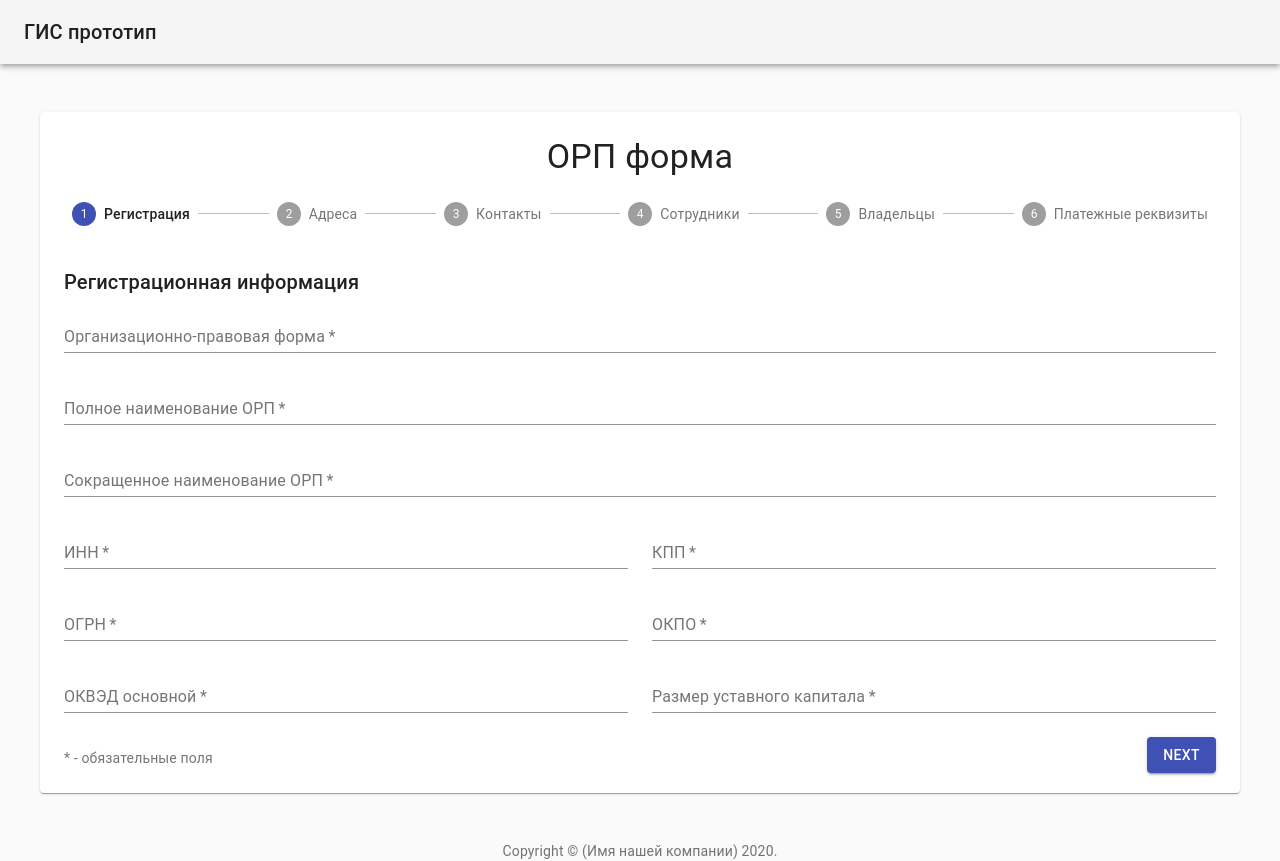
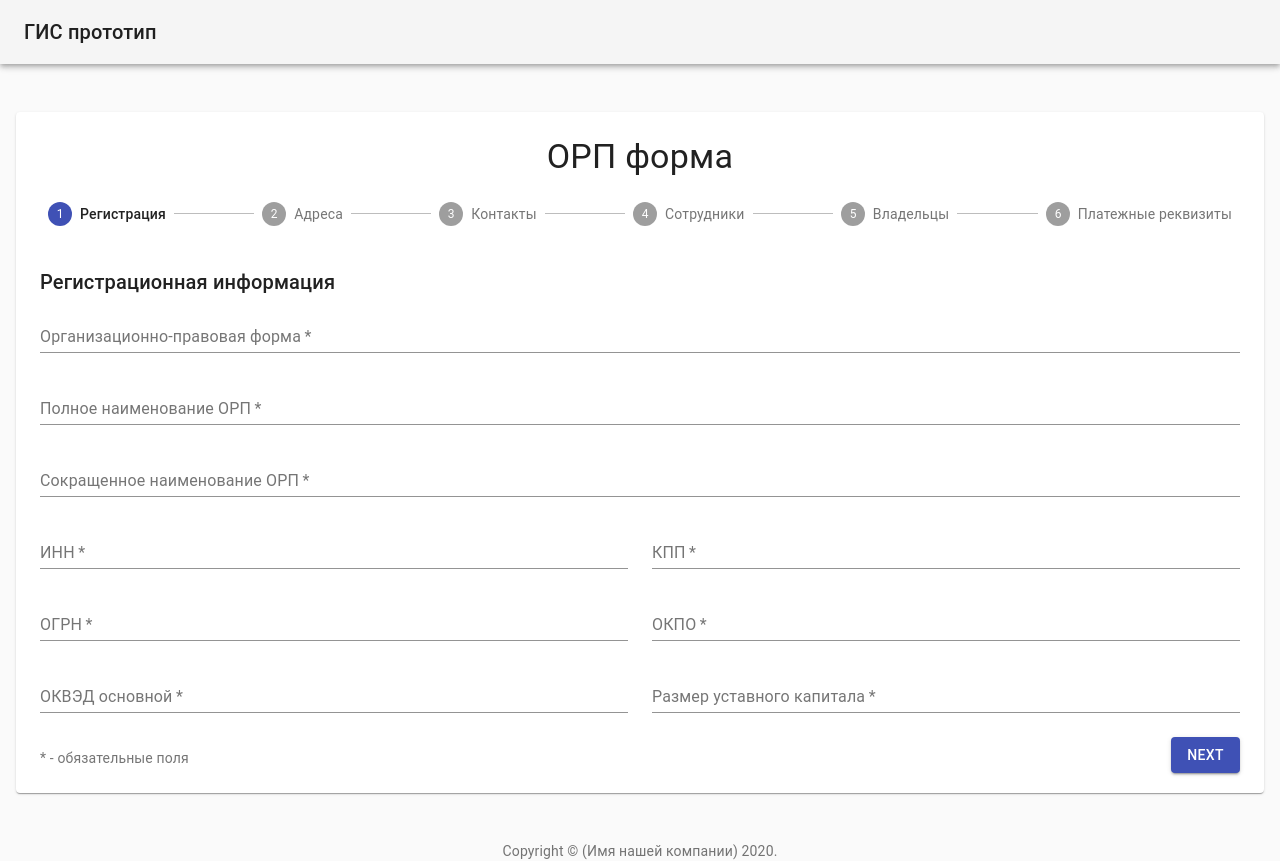
Before and after one commit to Vvtu/proto, a React (Create React App) app: page /customer-form in a window 1280 px wide. Built offline with nearby package versions, Linux system fonts and the light colour scheme.

Commit message:
fix layout

```diff
--- a/src/customerForm/CompanyRegisterInfo.tsx
+++ b/src/customerForm/CompanyRegisterInfo.tsx
@@ -10,7 +10,7 @@ export default function CompanyRegisterInfo() {
                 Регистрационная информация
       </Typography>
             <Grid container spacing={3}>
-                <Grid item xs={12} >
+                <Grid item sm={12} >
                     <TextField
                         required
                         id="legalForm"
@@ -20,7 +20,7 @@ export default function CompanyRegisterInfo() {
                         autoComplete="given-name"
                     />
                 </Grid>
-                <Grid item xs={12} >
+                <Grid item sm={12} >
                     <TextField
                         required
                         id="lastName"
@@ -30,7 +30,7 @@ export default function CompanyRegisterInfo() {
                         autoComplete="family-name"
                     />
                 </Grid>
-                <Grid item xs={12}>
+                <Grid item sm={12}>
                     <TextField
                         required
                         id="address1"
@@ -40,7 +40,7 @@ export default function CompanyRegisterInfo() {
                         autoComplete="shipping address-line1"
                     />
                 </Grid>
-                <Grid item xs={12} sm={6}>
+                <Grid item sm={12} md={6}>
                     <TextField
                         required
                         id="address2"
@@ -50,7 +50,7 @@ export default function CompanyRegisterInfo() {
                         autoComplete="shipping address-line2"
                     />
                 </Grid>
-                <Grid item xs={12} sm={6}>
+                <Grid item sm={12} md={6}>
                     <TextField
                         required
                         id="city"
@@ -61,7 +61,7 @@ export default function CompanyRegisterInfo() {
                     />
                 </Grid>
 
-                <Grid item xs={12} sm={6}>
+                <Grid item sm={12} md={6}>
                     <TextField
                         required
                         id="zip"
@@ -71,7 +71,7 @@ export default function CompanyRegisterInfo() {
                         autoComplete="shipping postal-code"
                     />
                 </Grid>
-                <Grid item xs={12} sm={6}>
+                <Grid item sm={12} md={6}>
                     <TextField
                         required
                         id="country"
@@ -81,7 +81,7 @@ export default function CompanyRegisterInfo() {
                         autoComplete="shipping country"
                     />
                 </Grid>
-                <Grid item xs={12} sm={6}>
+                <Grid item sm={12} md={6}>
                     <TextField
                         required
                         id="country"
@@ -91,7 +91,7 @@ export default function CompanyRegisterInfo() {
                         autoComplete="shipping country"
                     />
                 </Grid>
-                <Grid item xs={12} sm={6}>
+                <Grid item sm={12} md={6}>
                     <TextField
                         required
                         id="country"
--- a/src/customerForm/index.tsx
+++ b/src/customerForm/index.tsx
@@ -23,8 +23,8 @@ const useStyles = makeStyles((theme) => ({
         width: 'auto',
         marginLeft: theme.spacing(2),
         marginRight: theme.spacing(2),
-        [theme.breakpoints.up(1200 + theme.spacing(2) * 2)]: {
-            width: 1200,
+        [theme.breakpoints.up(1280 + theme.spacing(2) * 2)]: {
+            width: "100%",
             marginLeft: 'auto',
             marginRight: 'auto',
         },
--- a/src/index.css
+++ b/src/index.css
@@ -1,13 +1,18 @@
 body {
   margin: 0;
-  font-family: -apple-system, BlinkMacSystemFont, 'Segoe UI', 'Roboto', 'Oxygen',
-    'Ubuntu', 'Cantarell', 'Fira Sans', 'Droid Sans', 'Helvetica Neue',
+  font-family: -apple-system, BlinkMacSystemFont, "Segoe UI", "Roboto", "Oxygen",
+    "Ubuntu", "Cantarell", "Fira Sans", "Droid Sans", "Helvetica Neue",
     sans-serif;
   -webkit-font-smoothing: antialiased;
   -moz-osx-font-smoothing: grayscale;
 }
 
+.layoutWidth {
+  width: 1280px;
+  margin: 0 auto;
+}
+
 code {
-  font-family: source-code-pro, Menlo, Monaco, Consolas, 'Courier New',
+  font-family: source-code-pro, Menlo, Monaco, Consolas, "Courier New",
     monospace;
 }
--- a/src/index.tsx
+++ b/src/index.tsx
@@ -6,7 +6,9 @@ import * as serviceWorker from './serviceWorker';
 
 ReactDOM.render(
   <React.StrictMode>
-    <Routes />
+    <div className="layoutWidth">
+      <Routes />
+    </div>
   </React.StrictMode>,
   document.getElementById('root')
 );
```
